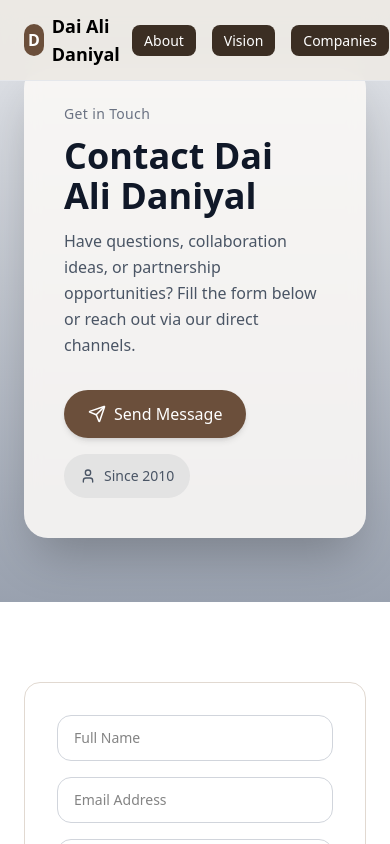
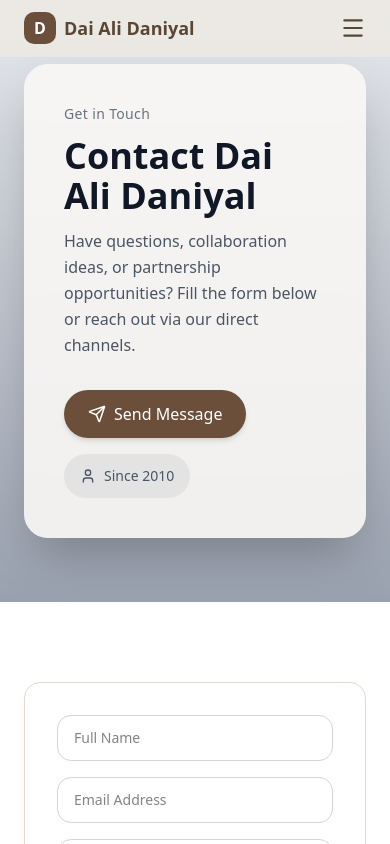
Before and after one commit to burair-ahmed/dai-ali-website, a Next.js app: page /contact in a window 390 px wide. Shown: the top 844 px of the page. Built offline with nearby package versions, Linux system fonts and the light colour scheme.

Commit message:
`Added mobile menu functionality to Navbar component`

```diff
--- a/src/components/Navbar.tsx
+++ b/src/components/Navbar.tsx
@@ -1,7 +1,9 @@
 "use client";
 
 import Link from "next/link";
-import { motion } from "framer-motion";
+import { useState, useEffect, useRef } from "react";
+import { motion, AnimatePresence } from "framer-motion";
+import { Menu, X } from "lucide-react";
 
 const navItems = ["About", "Vision", "Companies", "Podcasts", "Gallery", "Contact"];
 
@@ -15,6 +17,20 @@ const navLinks: Record<string, string> = {
 };
 
 export default function Navbar() {
+  const [menuOpen, setMenuOpen] = useState(false);
+  const menuRef = useRef<HTMLDivElement>(null);
+
+  // Close menu if click outside
+  useEffect(() => {
+    function handleClickOutside(e: MouseEvent) {
+      if (menuRef.current && !menuRef.current.contains(e.target as Node)) {
+        setMenuOpen(false);
+      }
+    }
+    document.addEventListener("mousedown", handleClickOutside);
+    return () => document.removeEventListener("mousedown", handleClickOutside);
+  }, []);
+
   return (
     <motion.nav
       initial={{ y: -40, opacity: 0 }}
@@ -23,26 +39,67 @@ export default function Navbar() {
       className="fixed top-0 left-0 w-full z-50 bg-[#ede9e4]/90 backdrop-blur-md border-b border-gray-200"
     >
       <div className="max-w-7xl mx-auto flex items-center justify-between px-6 py-3">
-        <div className="flex items-center gap-2">
+
+        {/* Logo */}
+        <Link href="/" className="flex items-center gap-2">
           <div className="w-8 h-8 rounded-lg bg-[#6b4f3b] flex items-center justify-center text-white font-bold">
-            <span>D</span>
+            D
           </div>
-          <h1 className="font-semibold text-lg text-black">Dai Ali Daniyal</h1>
-        </div>
+          <h1 className="font-semibold text-lg text-[#5a4634]">Dai Ali Daniyal</h1>
+        </Link>
 
-        <ul className="flex gap-4">
+        {/* Desktop Menu */}
+        <ul className="hidden md:flex gap-2">
           {navItems.map((item) => (
             <li key={item}>
               <Link
                 href={navLinks[item]}
-                className="px-3 py-1.5 rounded-md bg-[#3b2e23] text-white text-sm hover:bg-[#5a4738] transition"
+                className="px-3 py-1.5 rounded-lg bg-[#6b4f3b] text-white text-sm
+                hover:bg-[#5a4738] transition shadow-sm"
               >
                 {item}
               </Link>
             </li>
           ))}
         </ul>
+
+        {/* Hamburger Button */}
+        <button
+          className="md:hidden text-[#5a4634]"
+          onClick={() => setMenuOpen((prev) => !prev)}
+        >
+          {menuOpen ? <X size={26} /> : <Menu size={26} />}
+        </button>
       </div>
+
+      {/* Mobile Drawer */}
+      <AnimatePresence>
+        {menuOpen && (
+          <motion.div
+            ref={menuRef}
+            initial={{ opacity: 0, y: -12 }}
+            animate={{ opacity: 1, y: 0 }}
+            exit={{ opacity: 0, y: -12 }}
+            transition={{ duration: 0.25 }}
+            className="md:hidden bg-[#ede9e4] border-t border-[#d6cfc5] shadow-lg"
+          >
+            <ul className="flex flex-col py-4 px-6 gap-3">
+              {navItems.map((item) => (
+                <li key={item}>
+                  <Link
+                    href={navLinks[item]}
+                    className="block w-full px-4 py-2 text-[#5a4634] bg-white/70
+                    backdrop-blur-sm rounded-lg shadow-sm hover:bg-[#6b4f3b] hover:text-white transition"
+                    onClick={() => setMenuOpen(false)}
+                  >
+                    {item}
+                  </Link>
+                </li>
+              ))}
+            </ul>
+          </motion.div>
+        )}
+      </AnimatePresence>
     </motion.nav>
   );
 }
```
